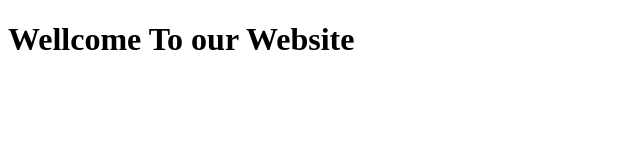
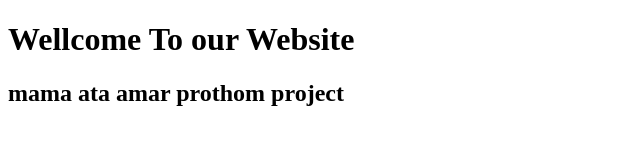
Before and after one commit to developer-sazzad/my-first-project, a plain HTML site: page index.html in a window 1280 px wide. Shown: the whole page, without its empty margins (0-640 px from the left). Drawn offline with Linux system fonts and the light colour scheme.

Commit message:
h2 added done

```diff
--- a/index.html
+++ b/index.html
@@ -8,5 +8,6 @@
 </head>
 <body>
     <h1>Wellcome To our Website</h1>
+    <h2>mama ata amar prothom project</h2>
 </body>
 </html>
```
